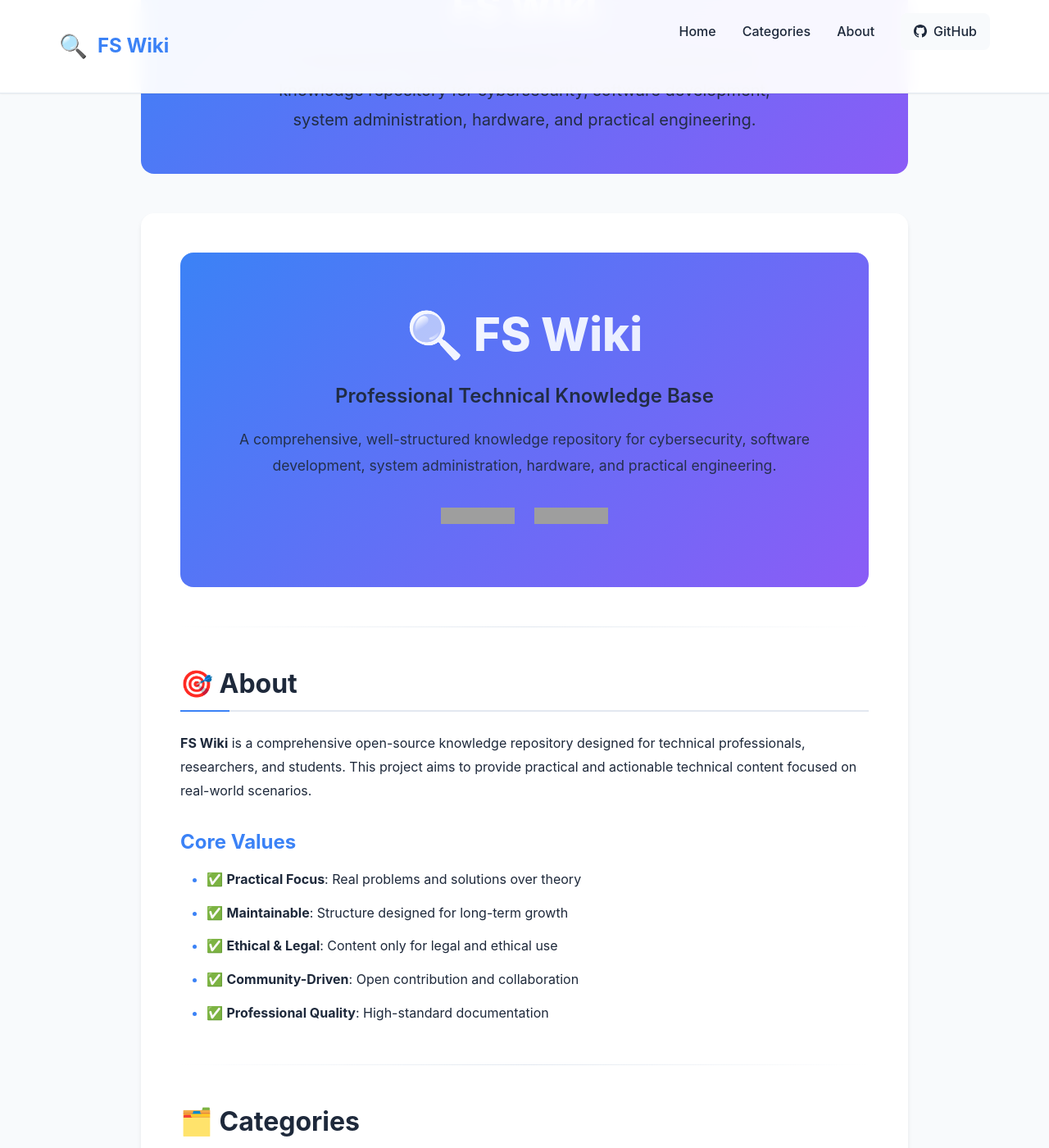
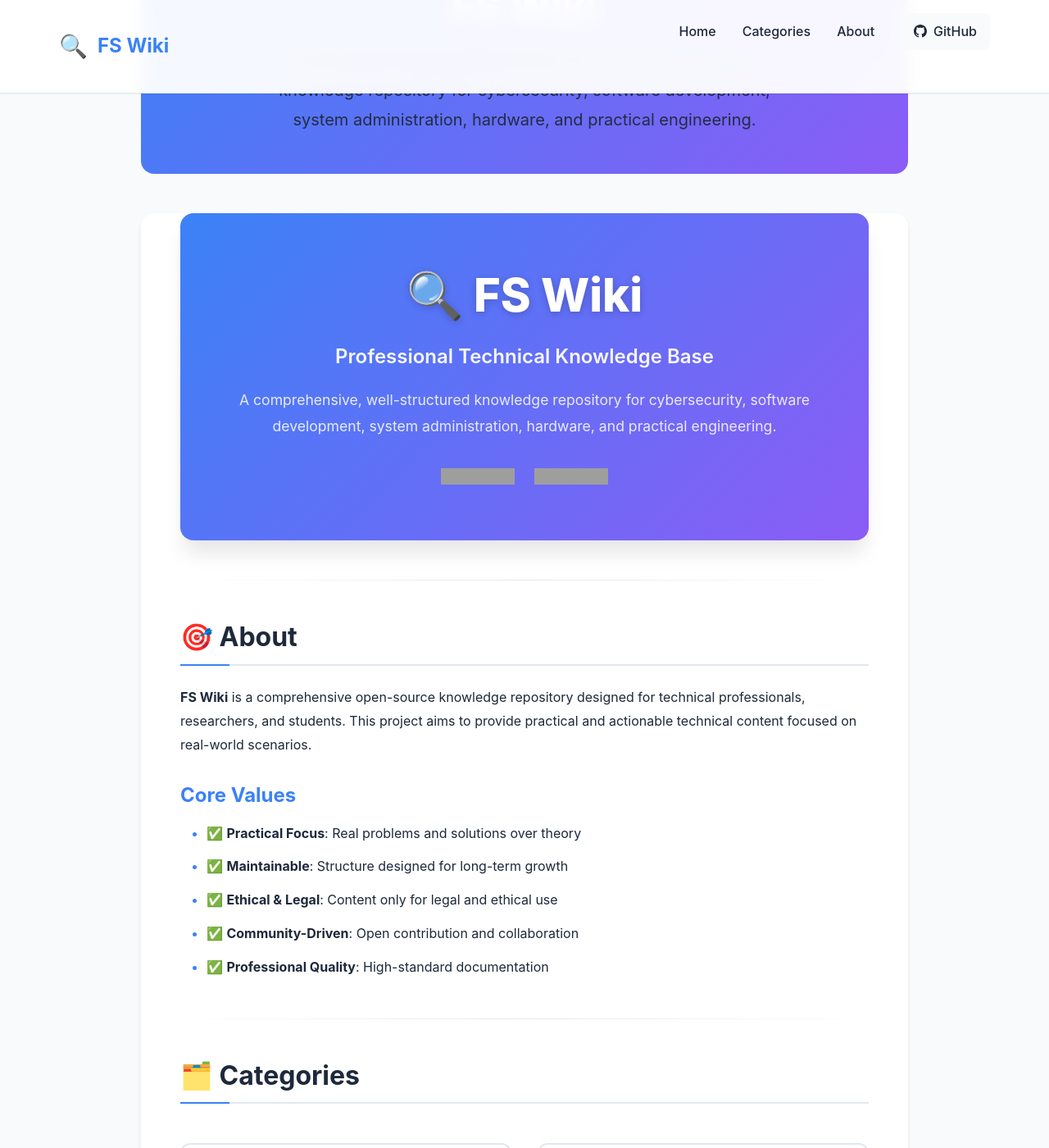
Before and after one commit to Jonomer/fswiki, a Jekyll site: the page built from index.md, in a window 1280 px wide and 1400 px high, scrolled down 232 px. Shown: the whole window at 82% size. Built offline with Jekyll 4.4.1, drawn with Linux system fonts in a browser that asks for light colours; grey boxes are pictures that could not be loaded.

Commit message:
fix: Improve hero section styling and positioning

```diff
--- a/_sass/hero.scss
+++ b/_sass/hero.scss
@@ -4,10 +4,12 @@
   padding: 4rem 2rem;
   background: linear-gradient(135deg, var(--primary) 0%, var(--secondary) 100%);
   border-radius: var(--radius-xl);
-  margin-bottom: 3rem;
+  margin: -3rem auto 3rem;
+  max-width: 1000px;
   color: white;
   position: relative;
   overflow: hidden;
+  box-shadow: var(--shadow-xl);
 
   &::before {
     content: '';
@@ -29,10 +31,8 @@
     font-size: 3.5rem;
     font-weight: 800;
     margin-bottom: 1rem;
-    background: linear-gradient(135deg, #ffffff 0%, #e0e7ff 100%);
-    -webkit-background-clip: text;
-    -webkit-text-fill-color: transparent;
-    background-clip: text;
+    color: white;
+    text-shadow: 0 2px 10px rgba(0,0,0,0.2);
 
     @media (max-width: 768px) {
       font-size: 2.5rem;
@@ -44,6 +44,7 @@
     font-weight: 600;
     margin-bottom: 1rem;
     opacity: 0.95;
+    color: white;
   }
 
   .hero-description {
@@ -52,6 +53,7 @@
     margin: 0 auto 2rem;
     opacity: 0.9;
     line-height: 1.8;
+    color: rgba(255, 255, 255, 0.95);
   }
 
   .hero-badges {
@@ -60,12 +62,22 @@
     gap: 1rem;
     flex-wrap: wrap;
 
-    img {
+    a {
+      display: inline-block;
       transition: transform 0.3s ease;
 
       &:hover {
         transform: scale(1.1);
       }
     }
+
+    img {
+      display: block;
+    }
+  }
+
+  @media (max-width: 768px) {
+    padding: 3rem 1.5rem;
+    margin: -2rem auto 2rem;
   }
 }
```
